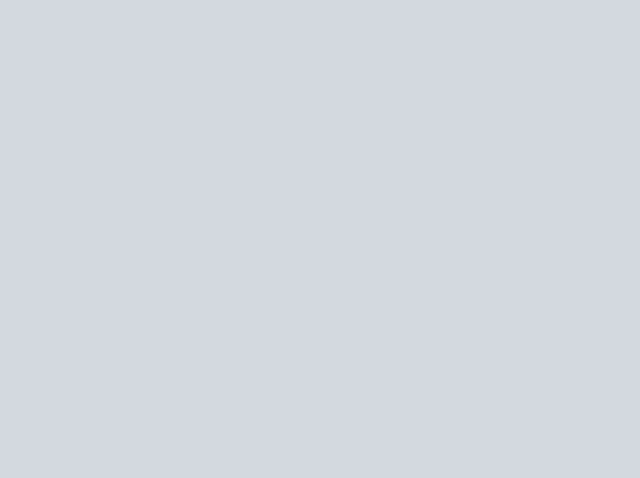
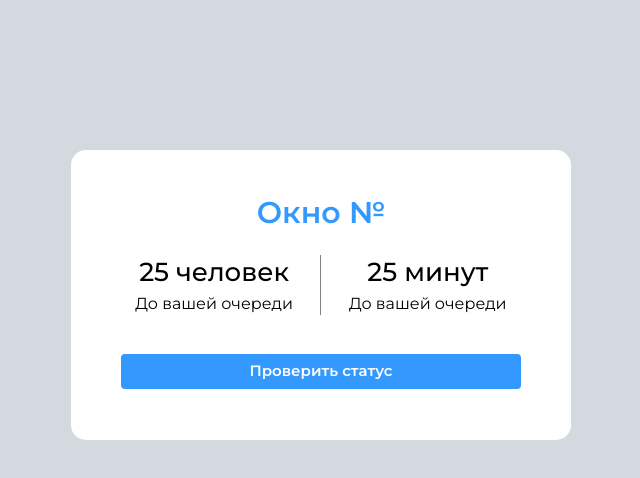
Before and after one commit to meyirman-is-creator/eGov, a React (Create React App) app: page /status in a window 1280 px wide. Before the commit this address had no page. Shown: the top 478 px of the page, without its empty margins (319-959 px from the left). Built offline with nearby package versions, Linux system fonts and the light colour scheme.

Commit message:
feat: add status page to see queue place

```diff
--- a/package.json
+++ b/package.json
@@ -8,6 +8,7 @@
     "@testing-library/user-event": "^13.5.0",
     "react": "^18.3.1",
     "react-dom": "^18.3.1",
+    "react-push-notification": "^1.5.4",
     "react-router-dom": "^6.23.0",
     "react-scripts": "5.0.1",
     "web-vitals": "^2.1.4"
--- a/src/App.js
+++ b/src/App.js
@@ -2,6 +2,7 @@ import { Route, Routes } from "react-router-dom";
 import "./App.css";
 import AdminPage from "./pages/admin/adminPage";
 import Login from "./pages/login/Login";
+import Status from "./pages/status/Status";
 
 function App() {
   return (
@@ -9,6 +10,7 @@ function App() {
       <Routes>
         <Route path="/queue" element={<Login />} />
         <Route path="/window" element={<AdminPage />} />
+        <Route path="/status" element={<Status />} />
       </Routes>
     </div>
   );
--- a/src/pages/login/login.css
+++ b/src/pages/login/login.css
@@ -2,7 +2,7 @@ form {
   margin-top: 150px;
   display: flex;
   flex-direction: column;
-  width: 400px;
+  width: 500px;
   gap: 30px;
   background: white;
   border-radius: 15px;
--- /dev/null
+++ b/src/pages/status/Status.jsx
@@ -0,0 +1,29 @@
+import React from "react";
+import "./status.css";
+
+const Status = () => {
+  return (
+    <div className="status">
+      <div className="status__header">
+        {/* Сюда добавить место окошка */}
+        <h1>Окно №</h1>
+      </div>
+      <div className="status__main">
+        <div className="left">
+          <h1>25 человек</h1>
+          <p>До вашей очереди</p>
+        </div>
+        <div className="mid"></div>
+        <div className="right">
+          <h1>25 минут</h1>
+          <p>До вашей очереди</p>
+        </div>
+      </div>
+      <div className="status__footer">
+        <button>Проверить статус</button>
+      </div>
+    </div>
+  );
+};
+
+export default Status;
--- /dev/null
+++ b/src/pages/status/status.css
@@ -0,0 +1,70 @@
+.status {
+  background: white;
+  margin-top: 150px;
+  display: flex;
+  flex-direction: column;
+  border-radius: 15px;
+  padding: 40px;
+  width: 500px;
+  gap: 8px;
+  height: 290px;
+}
+
+.status__header {
+  display: flex;
+  justify-content: center;
+  margin-bottom: 10px;
+}
+
+.status__header h1 {
+  text-align: center;
+  font-size: 30px;
+  font-weight: 600;
+  color: #3399ff;
+}
+
+.status__main {
+  display: flex;
+  align-items: center;
+  justify-content: space-around;
+  margin-bottom: 30px;
+}
+
+.left {
+  text-align: center;
+  width: 200px;
+}
+
+.status__main h1 {
+  font-size: 26px;
+  font-weight: 500;
+}
+
+.mid {
+  width: 1px;
+  height: 60px;
+  background-color: gray;
+}
+
+.right {
+  width: 200px;
+  text-align: center;
+}
+
+.status__footer {
+  display: flex;
+  justify-content: center;
+}
+
+.status__footer button {
+  border: none;
+  background: #3399ff;
+  padding: 5px;
+  width: 400px;
+  border-radius: 4px;
+  color: white;
+  font-weight: 600;
+  height: 35px;
+  font-size: 15px;
+  cursor: pointer;
+}
```
Also changed, not shown: 1 other file (tests, documents, lock files or other folders).
